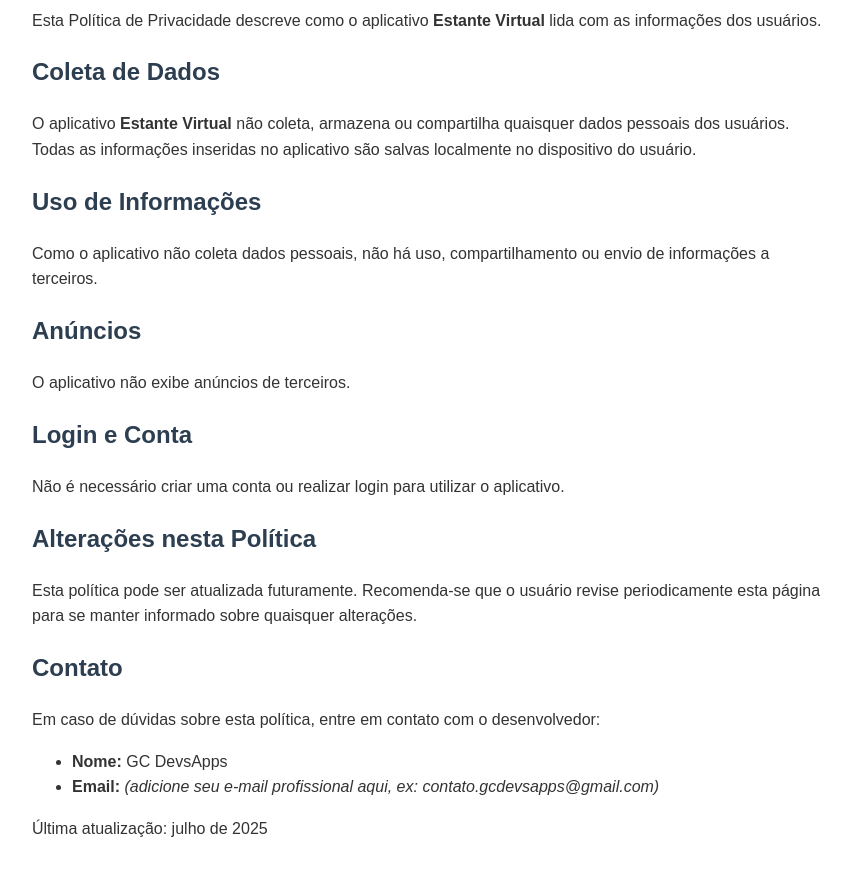
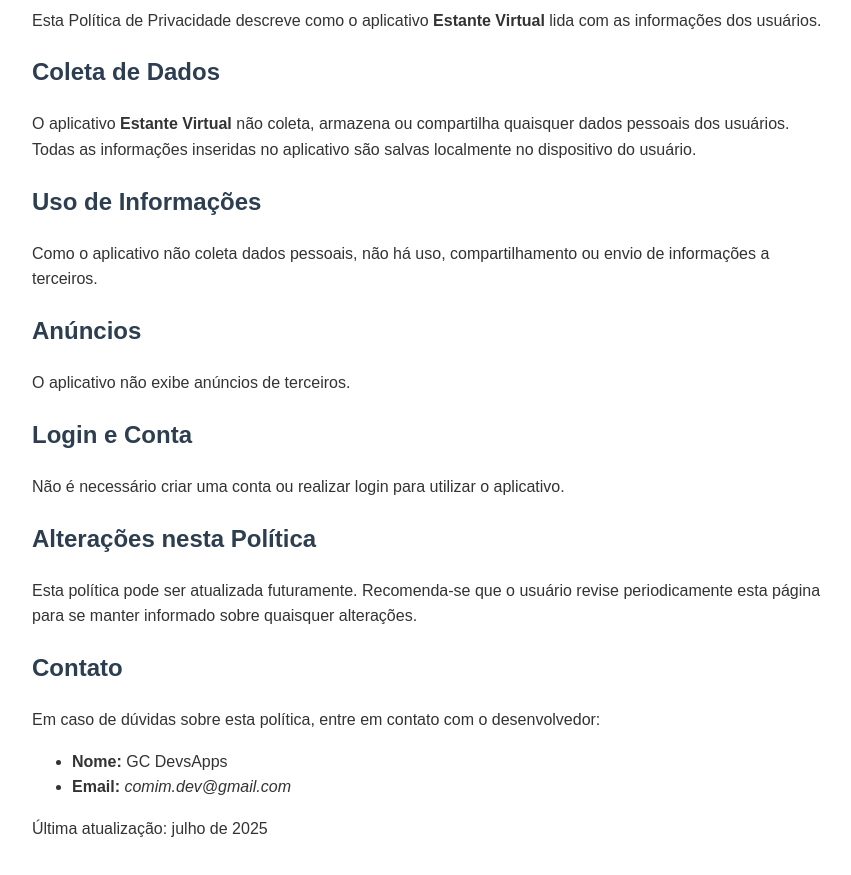
Before and after one commit to GabrielComim/politica-de-privacidade, a plain HTML site: page index.html in a window 1280 px wide. Shown: the part 105-980 px from the top of the page, without its empty margins (8-859 px from the left). Drawn offline with Linux system fonts and the light colour scheme.

Commit message:
Update index.html

```diff
--- a/index.html
+++ b/index.html
@@ -40,7 +40,7 @@
   <p>Em caso de dúvidas sobre esta política, entre em contato com o desenvolvedor:</p>
   <ul>
     <li><strong>Nome:</strong> GC DevsApps</li>
-    <li><strong>Email:</strong> <em>(adicione seu e-mail profissional aqui, ex: contato.gcdevsapps@gmail.com)</em></li>
+    <li><strong>Email:</strong> <em>comim.dev@gmail.com</em></li>
   </ul>
 
   <p>Última atualização: julho de 2025</p>
```
